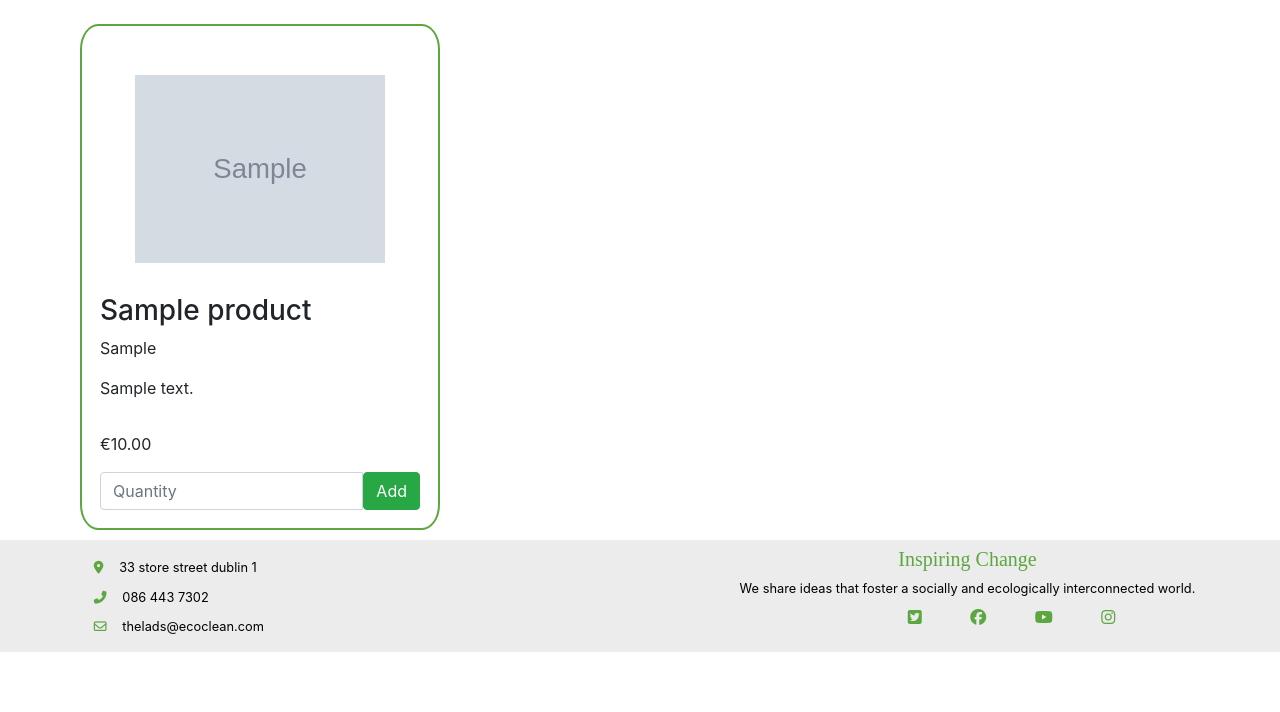
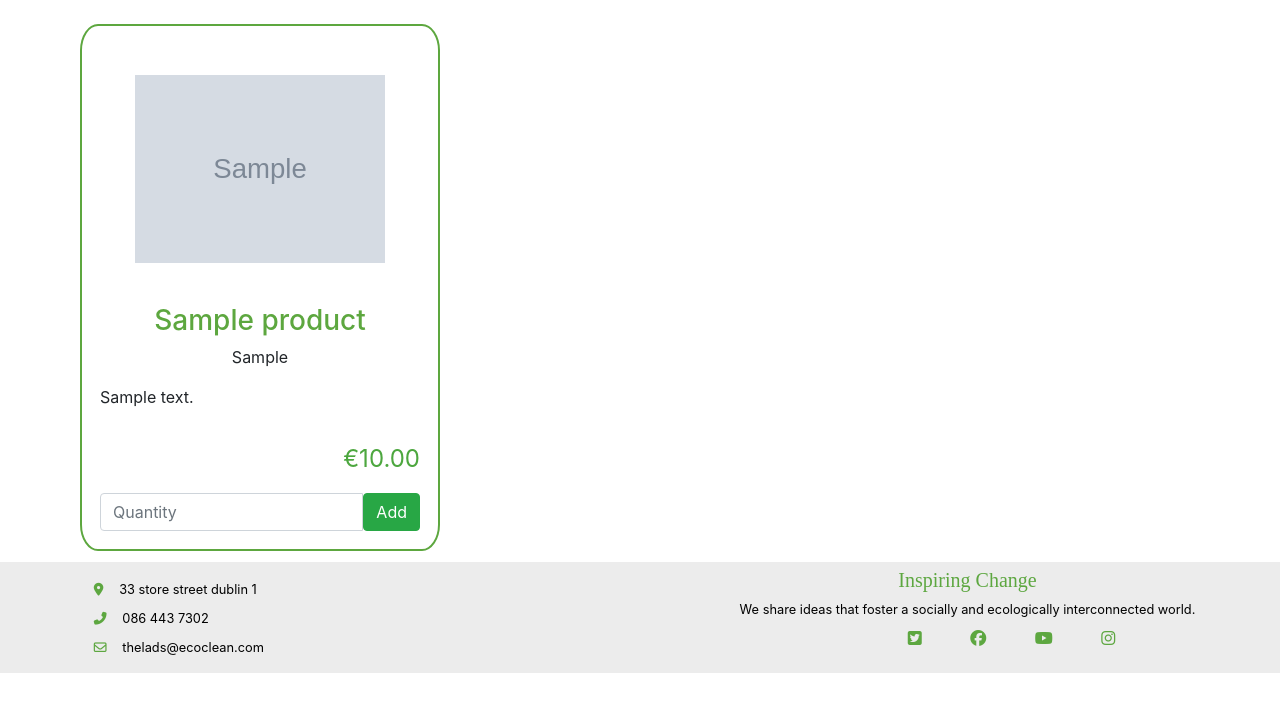
Before and after one commit to Neilfoster/eco-commerce, a Django app: page /products/ in a window 1280 px wide. Shown: the part 56-768 px from the top of the page. Run offline with Django 3.2, Linux system fonts and the light colour scheme; tables that the repository leaves empty hold one stand-in row (values such as "Sample post"); grey boxes marked "Sample" are stand-in pictures; some libraries are stand-ins or nearby versions; some web fonts are replaced.

Commit message:
Changed css for product card display

```diff
--- a/products/templates/products/all_household.html
+++ b/products/templates/products/all_household.html
@@ -6,11 +6,10 @@
         <div class="col-md-6 col-lg-4 display panel panel-default">
             <div class="panel-body cstm-product">
                 <div class="product" style="background-image: url('{{ MEDIA_URL }}{{ product.image }}')"></div>
-
-                <p>{{ product.category }}</p>
+                <p class="product-category">{{ product.category }}</p>
                 <h3>{{ product.name }}</h3>
                 <p class="product-description">{{ product.description }}</p>
-                <p>{{ product.format_price_as_euros }}</p>
+                <p class="product-price">{{ product.format_price_as_euros }}</p>
 
             <form method="post" action="{% url 'add_to_cart' product.id %}">
                     {% csrf_token %}
--- a/products/templates/products/all_selfcare.html
+++ b/products/templates/products/all_selfcare.html
@@ -7,10 +7,10 @@
             <div class="panel-body cstm-product">
                 <div class="product" style="background-image: url('{{ MEDIA_URL }}{{ product.image }}')"></div>
 
-                <p>{{ product.category }}</p>
+                <p class="product-category">{{ product.category }}</p>
                 <h3>{{ product.name }}</h3>
                 <p class="product-description">{{ product.description }}</p>
-                <p>{{ product.format_price_as_euros }}</p>
+                <p class="product-price">{{ product.format_price_as_euros }}</p>
 
             <form method="post" action="{% url 'add_to_cart' product.id %}">
                     {% csrf_token %}
--- a/products/templates/products/products.html
+++ b/products/templates/products/products.html
@@ -7,9 +7,9 @@
             <div class="panel-body">
                 <div class="product" style="background-image: url('{{ MEDIA_URL }}{{ product.image }}')"></div>
                 <h3>{{ product.name }}</h3>
-                <p>{{ product.category }}</p>
+                <p class="product-category">{{ product.category }}</p>
                 <p class="product-description">{{ product.description }}</p>
-                <p>{{ product.format_price_as_euros }}</p>
+                <p class="product-price">{{ product.format_price_as_euros }}</p>
             <form method="post" action="{% url 'add_to_cart' product.id %}">
                     {% csrf_token %}
                     <div class="input-group">
--- a/static/css/custom.css
+++ b/static/css/custom.css
@@ -99,8 +99,23 @@ body {
     margin-bottom:3%;
 }
 
+.panel-body h3 {
+    margin-top:3%;
+    text-align: center;
+    color: #5da73f;
+}
+
 .product-description {
     min-height: 40px;
+}
+
+.product-category{
+    text-align: center;
+}
+.product-price {
+    text-align:right;
+    font-size:1.5rem;
+    color:#4da73f;
 }
 
 .product {
```
